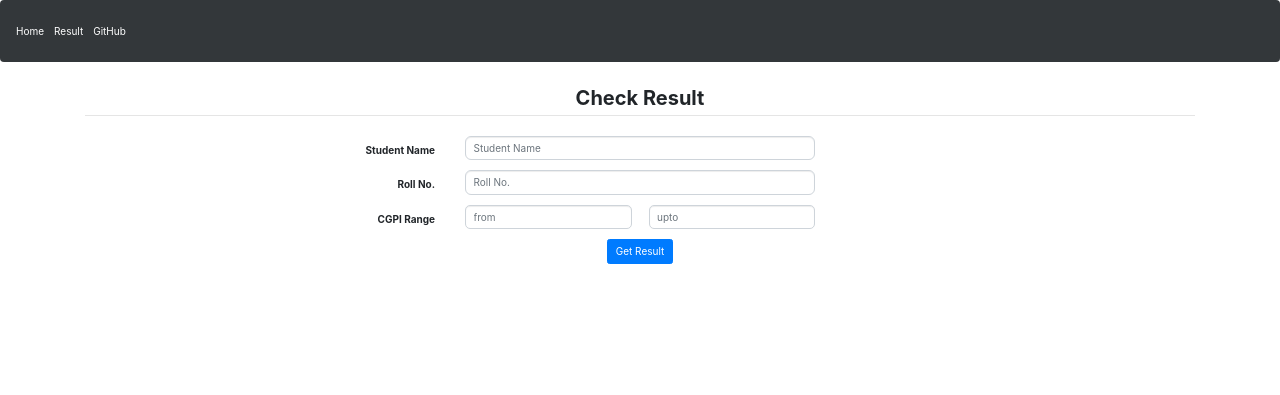
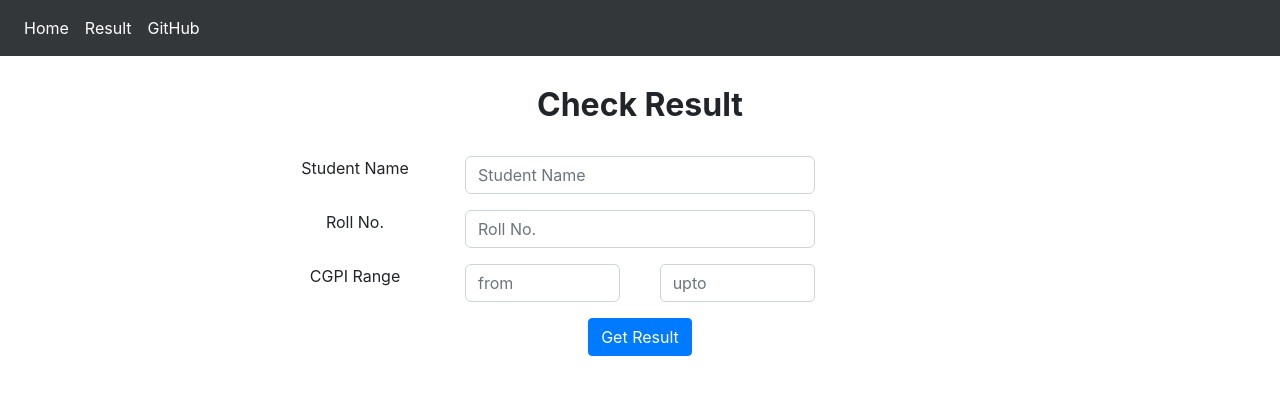
Before and after one commit to rohithill/nithp, a Flask app: page /result/ in a window 1280 px wide. Shown: the top 395 px of the page. Run offline with Flask 2, Linux system fonts and the light colour scheme; some libraries are stand-ins or nearby versions.

Commit message:
added bootstrap4

```diff
--- a/docs/templates/docs/home.html
+++ b/docs/templates/docs/home.html
@@ -10,7 +10,7 @@
   <h1>Welcome to the Documentation</h1>
   API is available at https://nithp.herokuapp.com/api/ <br>
 
-  Here is a list of api endpoints:
+  <b>Here is a list of api endpoints: </b>
   <p>
     method: search?rollno={rollnumber} <br>
     return value: JSON of a table with two keys head and body. <br>
--- a/nith_result/nith_result.py
+++ b/nith_result/nith_result.py
@@ -76,6 +76,10 @@ def result_student():
 def search():
     rollno = request.args.get('roll')
     rollno = rollno.lower()
+    name = request.args.get('name')
+    mnc = request.args.get('cgpi_from')
+    mc = request.args.get('cgpi_upto')
+    print(name, mnc, mc)
 
     import time
     st = time.perf_counter()
--- a/nith_result/templates/nith_result/base.html
+++ b/nith_result/templates/nith_result/base.html
@@ -4,7 +4,7 @@
 <head>
   <title>NITH Result</title>
   <meta name="viewport" content="width-device-width, initial-scale=1.0">
-  <link rel="stylesheet" href="https://maxcdn.bootstrapcdn.com/bootstrap/3.4.0/css/bootstrap.min.css">
+  <link rel="stylesheet" href="https://maxcdn.bootstrapcdn.com/bootstrap/4.3.1/css/bootstrap.min.css">
   <link href="{{ url_for('static',filename='bootstrap.min.css') }}" rel="stylesheet">
   <!-- <script src="{{ url_for('static',filename='bootstrap.min.js') }}"></script> -->
   <script src="{{ url_for('.static',filename='main.js') }}"></script>
@@ -12,6 +12,10 @@
       body {
         /* to prevent overlapping of navigation bar and body */
         padding-top: 60px;
+      }
+      ::placeholder {
+        color: aqua;
+        opacity: 0.5;
       }
     </style>
 </head>
--- a/nith_result/templates/nith_result/home.html
+++ b/nith_result/templates/nith_result/home.html
@@ -3,36 +3,35 @@
 <div class="container" style="background: white; margin-top: 2%; text-align: center;">
   <form class="form-horizontal" action="{{ url_for('result.search') }}" method="GET">
     <legend><center><h2><b>Check Result</b></h2></center></legend><br>
-    <div class="form-group">
-      <label class="col-md-4 control-label">Student Name</label>
+    <div class="form-group row">
+        <div class="col-md-2"></div>
+      <label class="col-md-2 control-label">Student Name</label>
       <div class="col-md-4 inputGroupContainer">
         <div class="input-group">
           <input  name="name"  style="border-radius:6px" placeholder="Student Name" class="form-control"  type="text">
         </div>
       </div>
     </div>
-    <div class="form-group">
-      <label class="col-md-4 control-label">Roll No.</label>
+    <div class="form-group row">
+        <div class="col-md-2"></div>
+      <label class="col-md-2 control-label">Roll No.</label>
       <div class="col-md-4 inputGroupContainer">
         <div class="input-group">
           <input style="border-radius:6px" name="roll" id="roll" placeholder="Roll No." class="form-control"  type="text">
         </div>
       </div>
     </div>
-    <div class="form-group">
-      <label class="col-md-4 control-label">CGPI Range</label>
-      <div class="col-md-4 inputGroupContainer">
-        <div class="input-group">
-            <input style="border-radius:5px; width: 47%;" name="cgpi_from" placeholder="from" class="form-control" min="1" max="10"  type="number" step="0.01">
-            <input style="border-radius:5px; width: 2%;visibility: hidden;" name="cgpi_from" value="1" class="form-control" min="1" max="10"  type="number" step="0.01">
-            <input style="border-radius:5px; width: 47%;" name="cgpi_from" placeholder="upto" class="form-control" min="1" max="10"  type="number" step="0.01">
+    <div class="form-group row">
+      <div class="col-md-2"></div>
+      <label class="col-md-2 control-label">CGPI Range</label>
+      <!-- <div class="col-md-6 inputGroupContainer"> -->
+        <div class="input-group col-md-4" style="margin-left: 0%;">
+            <input style="border-radius:6px; width: 40%;margin-left: 0%;" name="cgpi_from" placeholder="from" class="form-control" min="0" max="10"  type="number" step="0.01">
+            <input style="border-radius:5px; width: 2%;visibility: hidden;" class="form-control" min="1" max="10"  type="number" step="0.01">
+            <input style="border-radius:5px; width: 40%;" name="cgpi_upto" placeholder="upto" class="form-control" min="0" max="10"  type="number" step="0.01">
         </div>
-      </div>
+      <!-- </div> -->
     </div>
-        <!-- #Rohit hill code -->
-    <!-- <div class="form-group">
-      <input type="text" class="form-control" id="roll" required="required" placeholder="Enter Roll No." name="roll" style="margin: auto; max-width: 300px;">
-    </div> -->
     <button type="submit" class="btn btn-primary">Get Result</button>
   </form>
 </div>
```
Also changed, not shown: nith_result/static/main.js (line endings or trailing spaces).
